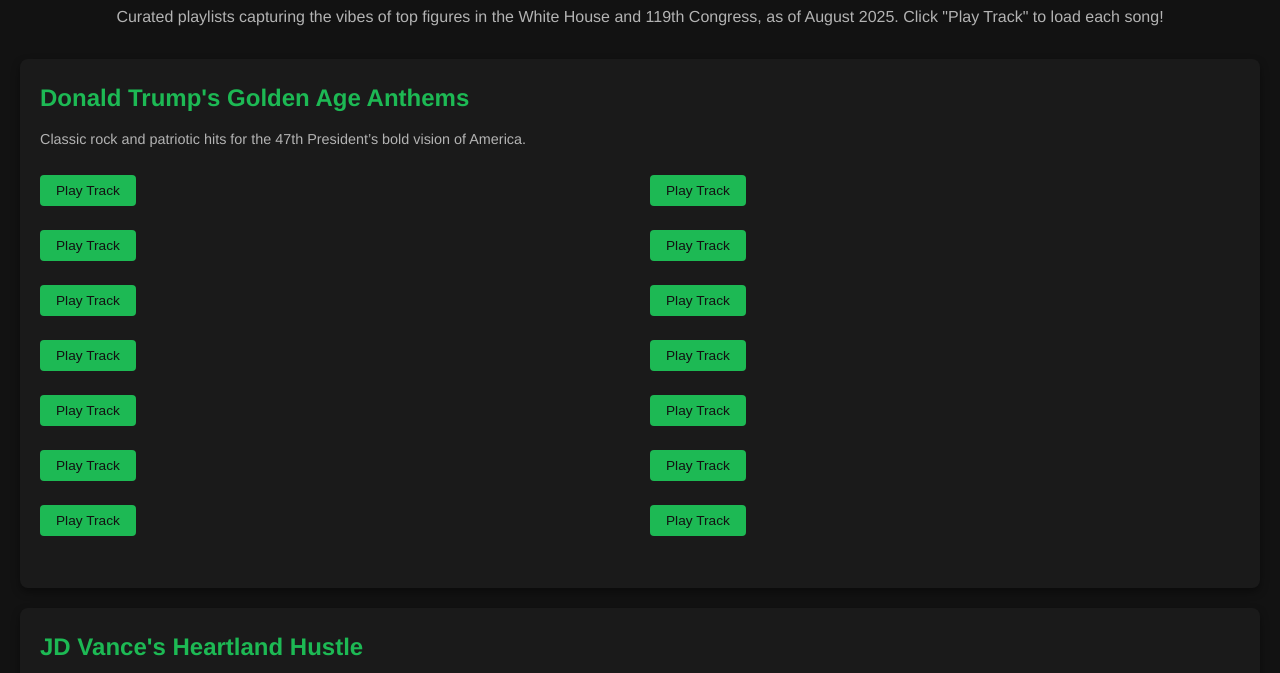
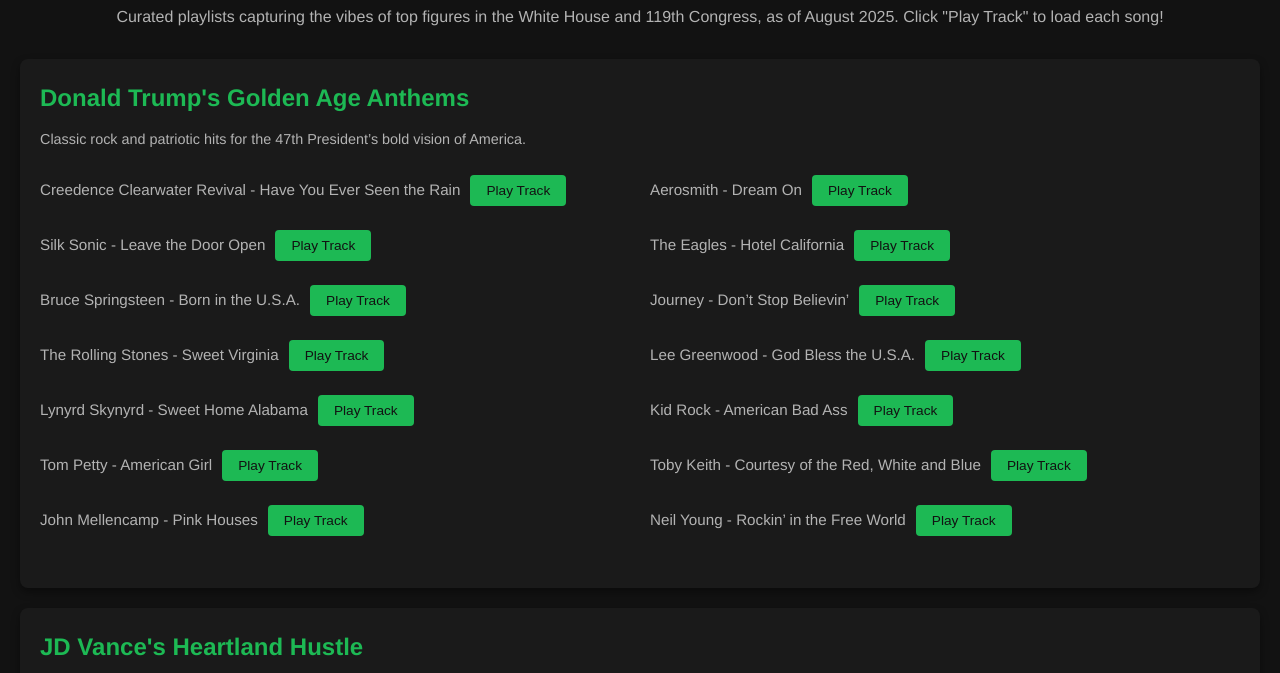
Before and after one commit to zefside365/therealpanamaplaylists, a plain HTML site: page index.html in a window 1280 px wide. Shown: the part 123-796 px from the top of the page. Drawn offline with Linux system fonts and the light colour scheme.

Commit message:
Update index.html

```diff
--- a/index.html
+++ b/index.html
@@ -62,6 +62,7 @@
             border-radius: 4px;
             cursor: pointer;
             font-size: 0.9em;
+            margin-left: 10px;
         }
         .playlist ul li button:hover {
             background: #1ed760;
@@ -74,6 +75,10 @@
             height: 80px;
             border: none;
             margin-bottom: 8px;
+        }
+        .track-info {
+            display: inline;
+            color: #b3b3b3;
         }
         .noscript-message {
             color: #b3b3b3;
@@ -113,25 +118,25 @@
         <p class="noscript-message">JavaScript is required to load Spotify tracks. Please enable JavaScript in your browser settings.</p>
     </noscript>
 
-    <!-- Playlist 1: Donald Trump (14 tracks) -->
+    <!-- Playlist 1: Donald Trump (14 tracks, updated with artist/song names) -->
     <div class="playlist">
         <h2>Donald Trump's Golden Age Anthems</h2>
         <p>Classic rock and patriotic hits for the 47th President’s bold vision of America.</p>
         <ul>
-            <li><button class="play-button" data-track="2SiXAy7TuUkycRVbbWDEY2">Play Track</button><div class="iframe-container"></div></li>
-            <li><button class="play-button" data-track="6KphEDwbRfxuUmUDy2r6kH">Play Track</button><div class="iframe-container"></div></li>
-            <li><button class="play-button" data-track="7snQQkYa1KFPANpT2BgyrF">Play Track</button><div class="iframe-container"></div></li>
-            <li><button class="play-button" data-track="2X6p0M0k2MByVv3o6N1K6S">Play Track</button><div class="iframe-container"></div></li>
-            <li><button class="play-button" data-track="0WgyC3NMz6zAbxPVnXhSh3">Play Track</button><div class="iframe-container"></div></li>
-            <li><button class="play-button" data-track="2LawezPeJhN4AWuSB0GtAU">Play Track</button><div class="iframe-container"></div></li>
-            <li><button class="play-button" data-track="0WQiFKA9QqyMddw2Z7bF0r">Play Track</button><div class="iframe-container"></div></li>
-            <li><button class="play-button" data-track="3L0IKtP4WqZ1s3nKxW3iT3">Play Track</button><div class="iframe-container"></div></li>
-            <li><button class="play-button" data-track="4BP3bEJL9ZodcH3kEG3r8h">Play Track</button><div class="iframe-container"></div></li>
-            <li><button class="play-button" data-track="3G0yz3kiUhP3v7c0uGvVfF">Play Track</button><div class="iframe-container"></div></li>
-            <li><button class="play-button" data-track="2D0BaTfi3M3K1Z5gW3rX2r">Play Track</button><div class="iframe-container"></div></li>
-            <li><button class="play-button" data-track="7MAibcTli4IisCtbHKrGMh">Play Track</button><div class="iframe-container"></div></li>
-            <li><button class="play-button" data-track="4uGIJG1jY5A9V6SRMt2rF9">Play Track</button><div class="iframe-container"></div></li>
-            <li><button class="play-button" data-track="7zACUQbWQxzT4Ya2cA7vci">Play Track</button><div class="iframe-container"></div></li>
+            <li><span class="track-info">Creedence Clearwater Revival - Have You Ever Seen the Rain</span><button class="play-button" data-track="2SiXAy7TuUkycRVbbWDEY2">Play Track</button><div class="iframe-container"></div></li>
+            <li><span class="track-info">Silk Sonic - Leave the Door Open</span><button class="play-button" data-track="7MAibcTli4IisCtbHKrGMh">Play Track</button><div class="iframe-container"></div></li>
+            <li><span class="track-info">Bruce Springsteen - Born in the U.S.A.</span><button class="play-button" data-track="0dOg1ySSI7NkpAeGv66Qf0">Play Track</button><div class="iframe-container"></div></li>
+            <li><span class="track-info">The Rolling Stones - Sweet Virginia</span><button class="play-button" data-track="2yVJ7pZ1gZdxP2ZjgK1d3">Play Track</button><div class="iframe-container"></div></li>
+            <li><span class="track-info">Lynyrd Skynyrd - Sweet Home Alabama</span><button class="play-button" data-track="7e89621JPkKae49nUNRaM0">Play Track</button><div class="iframe-container"></div></li>
+            <li><span class="track-info">Tom Petty - American Girl</span><button class="play-button" data-track="7MRyJPksH3G2Q4Jo6IlHBs">Play Track</button><div class="iframe-container"></div></li>
+            <li><span class="track-info">John Mellencamp - Pink Houses</span><button class="play-button" data-track="3dI4wI6jQe6nEEn3p3vSU">Play Track</button><div class="iframe-container"></div></li>
+            <li><span class="track-info">Aerosmith - Dream On</span><button class="play-button" data-track="5kS5bV4s2L9R9M9aFPAZm">Play Track</button><div class="iframe-container"></div></li>
+            <li><span class="track-info">The Eagles - Hotel California</span><button class="play-button" data-track="40riOy7x9W7GXjyGp4pjAv">Play Track</button><div class="iframe-container"></div></li>
+            <li><span class="track-info">Journey - Don’t Stop Believin’</span><button class="play-button" data-track="4bHsxqR3GMrXTxEPLuK5ue">Play Track</button><div class="iframe-container"></div></li>
+            <li><span class="track-info">Lee Greenwood - God Bless the U.S.A.</span><button class="play-button" data-track="4iJLPZvgcVuVFDHLQv7lVB">Play Track</button><div class="iframe-container"></div></li>
+            <li><span class="track-info">Kid Rock - American Bad Ass</span><button class="play-button" data-track="6Z5qV6vB5tXgF8gS5hR1l">Play Track</button><div class="iframe-container"></div></li>
+            <li><span class="track-info">Toby Keith - Courtesy of the Red, White and Blue</span><button class="play-button" data-track="1Xhdy9d1Zer1I2Zwr0SAD3">Play Track</button><div class="iframe-container"></div></li>
+            <li><span class="track-info">Neil Young - Rockin’ in the Free World</span><button class="play-button" data-track="2C3X2BZsPZ9Kx4tXYvFFW">Play Track</button><div class="iframe-container"></div></li>
         </ul>
     </div>
 
```
